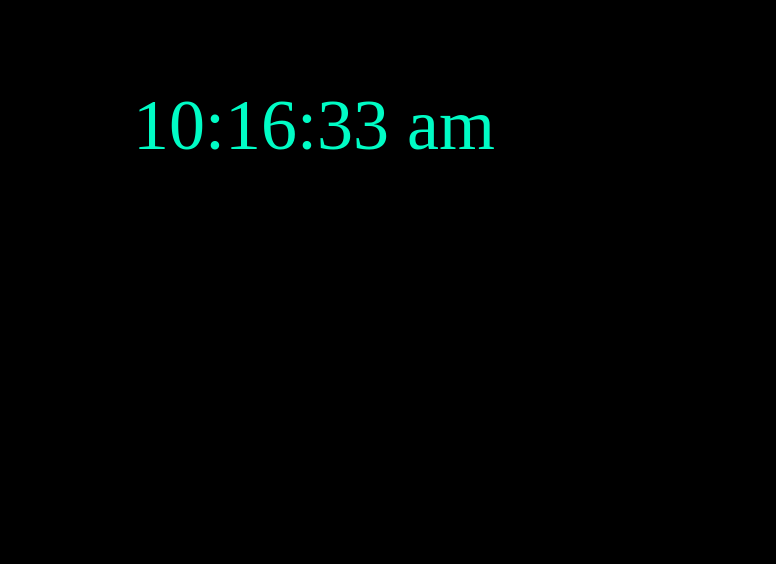
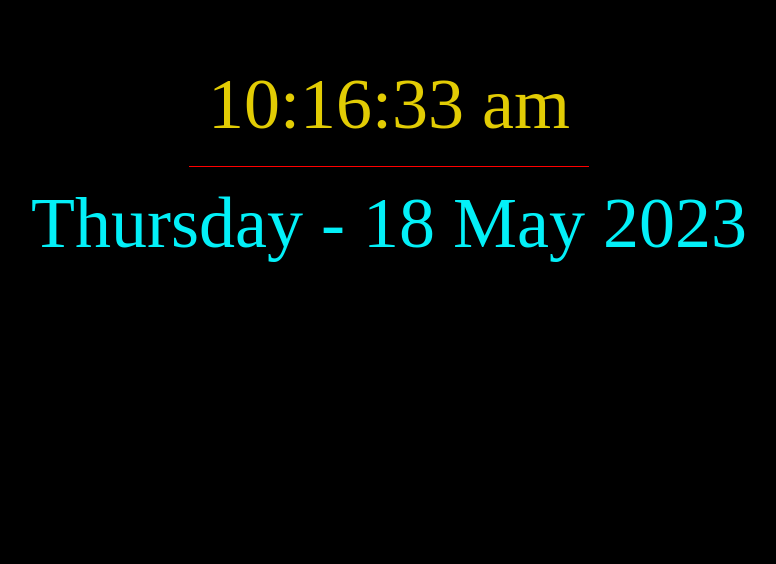
Before and after one commit to A7337li/DigitalClock, a plain HTML site: page index.html in a window 1280 px wide. Shown: the part 236-800 px from the top of the page, without its empty margins (251-1027 px from the left). Drawn offline with Linux system fonts and the light colour scheme.

Commit message:
add and change for example date and array and paragraph and styles

```diff
--- a/index.html
+++ b/index.html
@@ -1,5 +1,6 @@
 <!DOCTYPE html>
 <html lang="en">
+
 <head>
     <meta charset="UTF-8">
     <meta http-equiv="X-UA-Compatible" content="IE=edge">
@@ -7,9 +8,15 @@
     <link rel="stylesheet" href="style.css">
     <title>Digital clock</title>
 </head>
+
 <body>
-    <div id="clockdiv"></div>
+    <div id="clockdi">
+        <p id="clock"></p>
+        <hr />
+        <p id="dayly"></p>
+    </div>
 
     <script src="new.js"></script>
 </body>
+
 </html>
--- a/new.js
+++ b/new.js
@@ -1,12 +1,41 @@
-let clockplace = document.getElementById("clockdiv");
+let clockplace = document.getElementById("clock");
+let paragraph =  document.getElementById("dayly");
 
 let p = "am";
 
-function me() {
+let mon = [
+    "January",
+    "February",
+    "March",
+    "April",
+    "May",
+    "June",
+    "July",
+    "August",
+    "September",
+    "October",
+    "November",
+    "December"
+];
+
+let week = [
+    "Sunday",
+    "Monday",
+    "Tuesday",
+    "Wednesday",
+    "Thursday",
+    "Friday",
+    "Saturday"
+];
+
+function meClock() {
     let date = new Date();
     let hour = date.getHours();
     let min = date.getMinutes();
     let sec = date.getSeconds();
+    let day = date.getDate();
+    let month = date.getMonth();
+    let year = date.getFullYear();
 
     if (hour > 12) {
         hour -= 12;
@@ -25,9 +54,17 @@ function me() {
         sec = "0" + sec;
     }
 
-    clockplace.textContent = hour + ":" + min + ":" + sec + " " + p;
+    if (day < 10) {
+        day = "0" + day;
+    }
 
-    setTimeout(me, 1000);
+    if (month < 10) {
+        month = "0" + month;
+    }
+
+    clockplace.textContent = hour + ":" + min + ":" + sec + " " + p ;
+    paragraph.textContent = week[date.getDay()] + " - " + day + " " + mon[date.getMonth()] + " " + year;
+    setTimeout(meClock, 1000);
 };
 
-setTimeout(me, 1000);
+setTimeout(meClock, 1000);
--- a/style.css
+++ b/style.css
@@ -2,18 +2,46 @@
     box-sizing: border-box;
     margin: 0;
     padding: 0;
+    height: 100%;
 }
 
-body {
+body{
     background-color: black;
 }
 
-div#clockdiv {
-    height: 100px;
-    width: 500px;
-    position: absolute;
-    top: 40%;
-    left: 30%;
+div#clockdi {
+    display: flex;
+    flex-direction: column;
     font-size: 72px;
-    color: rgb(0, 252, 197);
+    color: rgb(226, 204, 4);
+    /* background-color: aqua; */
 }
+
+#clock {
+    display: flex;
+    justify-content: center;
+    align-items: flex-end;
+    /* margin-bottom: -155px; */
+    font-size: 72px;
+    color: rgb(226, 204, 4);
+    /* background-color: green; */
+}
+
+#dayly {
+    display: flex;
+    justify-content: center;
+    font-size: 72px;
+    color: rgb(3, 240, 248);
+}
+
+hr {
+    border-bottom: 1px solid red;
+    border-top: 0;
+    border-left: 0;
+    border-right: 0;
+    width: 400px;
+    height: 0;
+    margin: 0 auto;
+    margin-top: 20px;
+    margin-bottom: 15px;
+}
```
